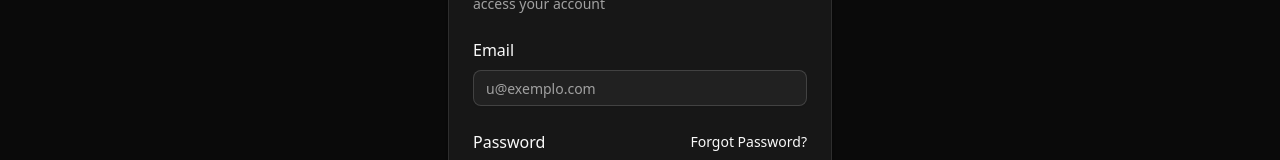
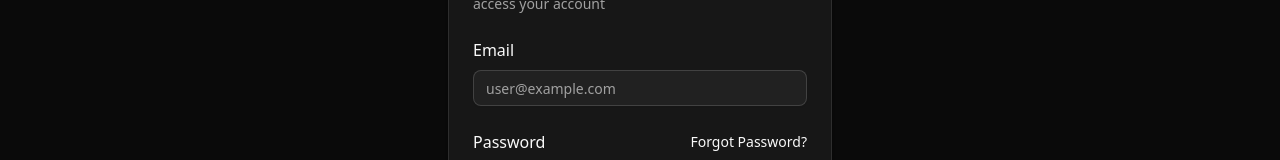
Before and after one commit to rodrigues-heric/weather-report, a React (Vite) app in the folder weather-report/: page /login in a window 1280 px wide. Shown: the part 296-456 px from the top of the page. Built offline with nearby package versions, Linux system fonts and the light colour scheme.

Commit message:
Fix: login email placeholder

```diff
--- a/weather-report/src/locales/en/translation.json
+++ b/weather-report/src/locales/en/translation.json
@@ -10,6 +10,7 @@
     "title": "Login to Your Account",
     "description": "Please enter your credentials to access your account",
     "email": "Email",
+    "emailPlaceholder": "user@example.com",
     "password": "Password",
     "submit": "Login",
     "forgotPassword": "Forgot Password?",
--- a/weather-report/src/locales/pt-BR/translation.json
+++ b/weather-report/src/locales/pt-BR/translation.json
@@ -10,6 +10,7 @@
     "title": "Login na Sua Conta",
     "description": "Por favor, insira suas credenciais para acessar sua conta",
     "email": "Email",
+    "emailPlaceholder": "usuario@exemplo.com",
     "password": "Senha",
     "submit": "Entrar",
     "forgotPassword": "Esqueceu a Senha?",
--- a/weather-report/src/pages/login.tsx
+++ b/weather-report/src/pages/login.tsx
@@ -38,7 +38,7 @@ export function Login() {
               <Input
                 id='email'
                 type='email'
-                placeholder='u@exemplo.com'
+                placeholder={t('login.emailPlaceholder')}
                 required
               ></Input>
             </div>
```
